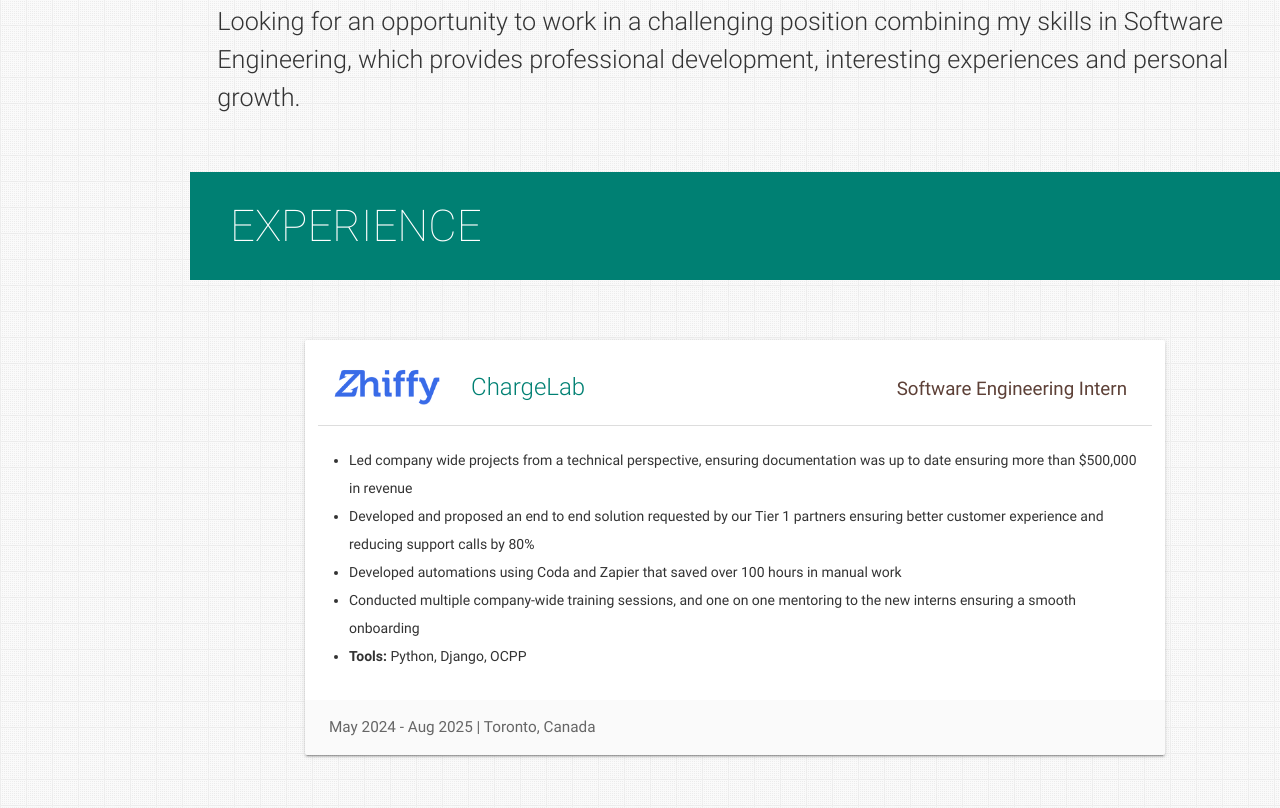
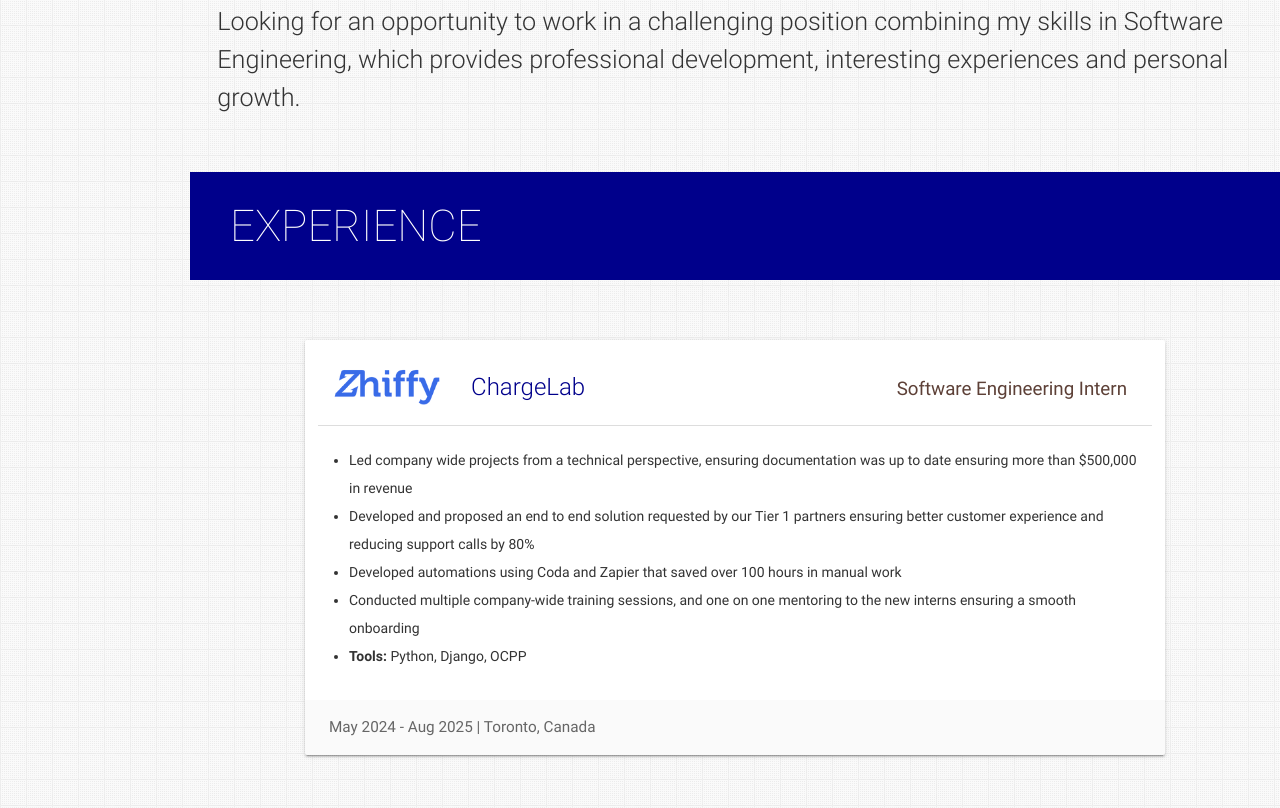
Before and after one commit to Moksh5311/Moksh5311.github.io, a plain HTML site: page index.html in a window 1280 px wide. Shown: the part 1431-2239 px from the top of the page. Drawn offline with nearby package versions, Linux system fonts and the light colour scheme.

Commit message:
Small fixes

```diff
--- a/assets/css/style.css
+++ b/assets/css/style.css
@@ -549,7 +549,7 @@ small {
 /* main .teal-text */
 
 .teal-text {
-  color: #008073 !important;
+  color: #00008B !important;
 }
 
 /* .teal-text {
@@ -559,7 +559,7 @@ small {
 /* .teal */
 
 .teal {
-  background-color: #008073 !important;
+  background-color: #00008B !important;
 }
 
 /* .teal {
```
